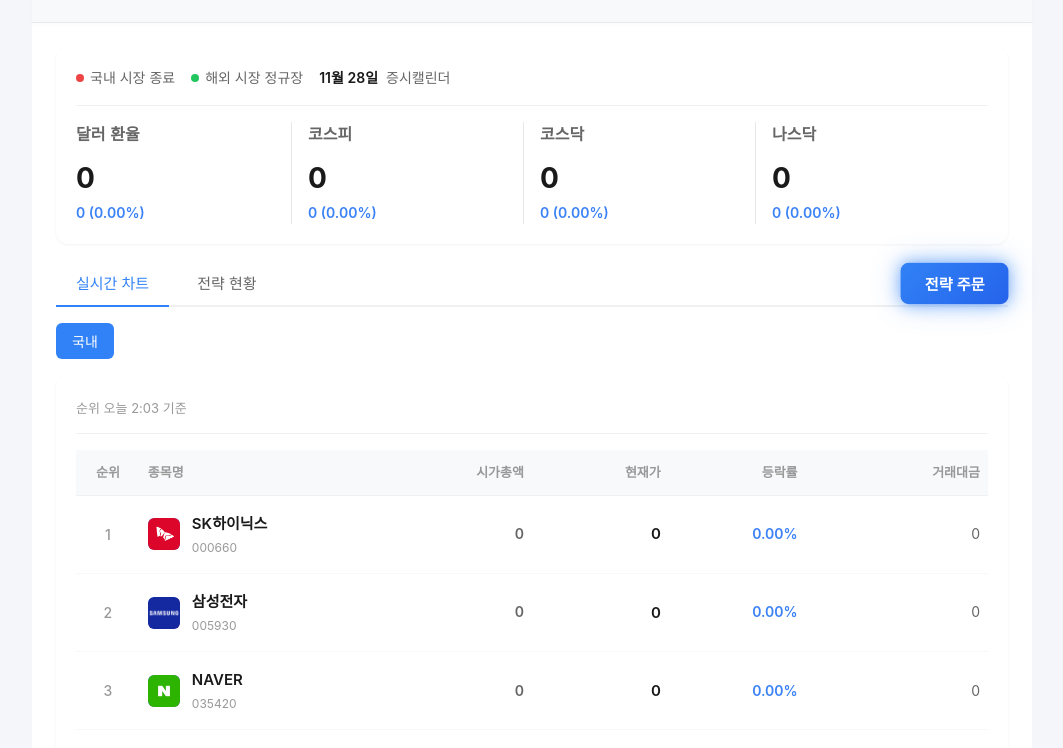
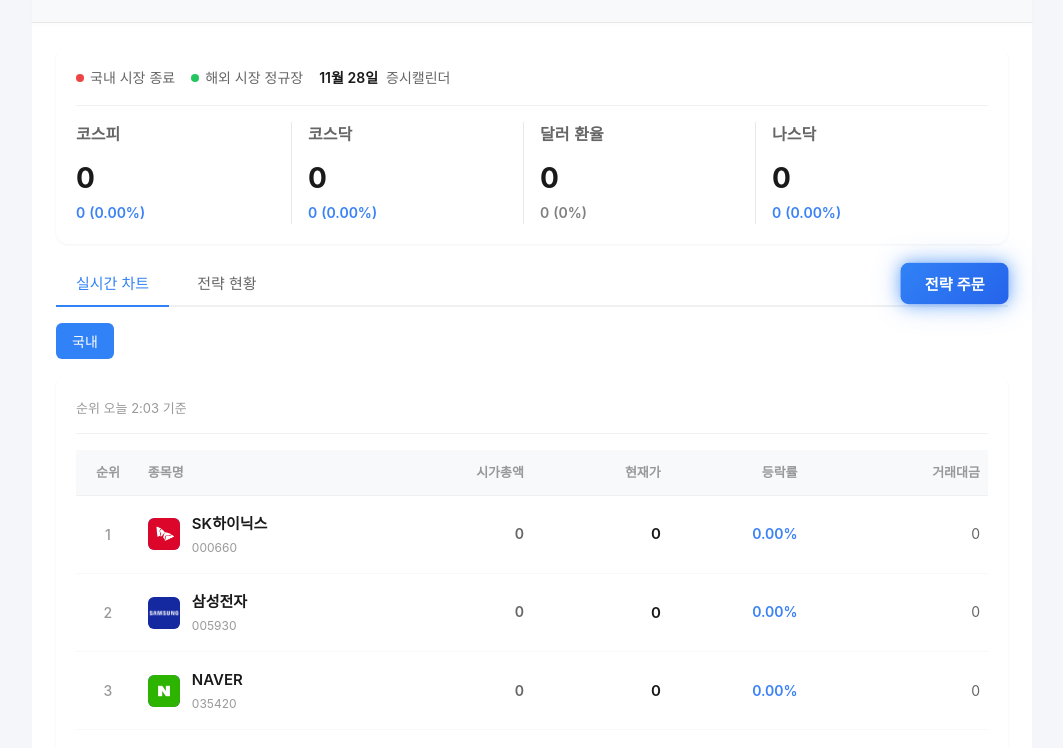
Before and after one commit to MustGoHome/auto_stock_trading_system_frontend, a plain HTML site: page index.html in a window 1280 px wide. Shown: the part 50-798 px from the top of the page, without its empty margins (108-1171 px from the left). Drawn offline with Linux system fonts and the light colour scheme; no server answers.

Commit message:
update showing indices

```diff
--- a/index.html
+++ b/index.html
@@ -48,18 +48,6 @@
               </div>
             </div>
             <div class="market-indices" id="marketIndices">
-              <!-- 달러 환율 -->
-              <div class="index-item" id="index-달러-환율">
-                <div class="index-label">달러 환율</div>
-                <div class="index-value-container">
-                  <div class="index-value">0</div>
-                </div>
-                <div class="index-change">
-                  <span>0</span>
-                  <span>(0%)</span>
-                </div>
-              </div>
-
               <!-- 코스피 -->
               <div class="index-item" id="index-코스피">
                 <div class="index-label">코스피</div>
@@ -75,6 +63,18 @@
               <!-- 코스닥 -->
               <div class="index-item" id="index-코스닥">
                 <div class="index-label">코스닥</div>
+                <div class="index-value-container">
+                  <div class="index-value">0</div>
+                </div>
+                <div class="index-change">
+                  <span>0</span>
+                  <span>(0%)</span>
+                </div>
+              </div>
+
+              <!-- 달러 환율 -->
+              <div class="index-item" id="index-달러-환율">
+                <div class="index-label">달러 환율</div>
                 <div class="index-value-container">
                   <div class="index-value">0</div>
                 </div>
--- a/javascript/marketIndex.js
+++ b/javascript/marketIndex.js
@@ -6,13 +6,8 @@
 */
 
 // API 호출 실패 시 반환할 기본값 (0으로 설정)
+// API 응답 순서: 코스피, 코스닥, 달러 환율, 나스닥
 const zero = [
-  {
-    name: '달러 환율',
-    change: 0,
-    changePercent: '0.00',
-    today: 0,
-  },
   {
     name: '코스피',
     change: 0,
@@ -21,6 +16,12 @@ const zero = [
   },
   {
     name: '코스닥',
+    change: 0,
+    changePercent: '0.00',
+    today: 0,
+  },
+  {
+    name: '달러 환율',
     change: 0,
     changePercent: '0.00',
     today: 0,
@@ -79,25 +80,35 @@ function isPositive(number) {
 // 시장 지수 업데이트
 async function updateMarketIndices() {
   const marketIndexData = await fetchMarketIndex();
-  const indexItemArray = document.getElementsByClassName('index-item');
 
-  for (let i = 0; i < indexItemArray.length; i++) {
-    const indexValue = indexItemArray[i].querySelector('.index-value');
-    const indexChange = indexItemArray[i].querySelector('.index-change');
-    const indexPositive = isPositive(marketIndexData[i].change)
-      ? 'positive'
-      : 'negative';
-    const indexSymbol = isPositive(marketIndexData[i].change) ? '+' : '';
+  // API 응답 순서: 코스피, 코스닥, 달러 환율, 나스닥
+  // 각 데이터를 이름으로 찾아서 올바른 위치의 HTML 요소에 매칭
+  for (const data of marketIndexData) {
+    // id 속성을 통해 해당 지수의 요소 찾기 (예: index-코스피)
+    const indexElement = document.getElementById(`index-${data.name}`);
+    if (!indexElement) {
+      console.warn(`[WARNING] Index element not found for: ${data.name}`);
+      continue;
+    }
 
-    indexValue.textContent = marketIndexData[i].today.toLocaleString('ko-KR');
-    indexChange.textContent = marketIndexData[i].change.toLocaleString('ko-KR');
+    const indexValue = indexElement.querySelector('.index-value');
+    const indexChange = indexElement.querySelector('.index-change');
+
+    if (!indexValue || !indexChange) {
+      console.warn(`[WARNING] Index value/change elements not found for: ${data.name}`);
+      continue;
+    }
+
+    const indexPositive = isPositive(data.change) ? 'positive' : 'negative';
+    const indexSymbol = isPositive(data.change) ? '+' : '';
+
+    indexValue.textContent = data.today.toLocaleString('ko-KR');
+    indexChange.textContent = data.change.toLocaleString('ko-KR');
 
     indexChange.className = `index-change ${indexPositive}`;
     indexChange.innerHTML = `
-            <span>${indexSymbol}${marketIndexData[i].change.toLocaleString(
-      'ko-KR'
-    )}</sapn>
-            <span>(${indexSymbol}${marketIndexData[i].changePercent}%)</sapn>
+            <span>${indexSymbol}${data.change.toLocaleString('ko-KR')}</span>
+            <span>(${indexSymbol}${data.changePercent}%)</span>
         `;
   }
 }
```
